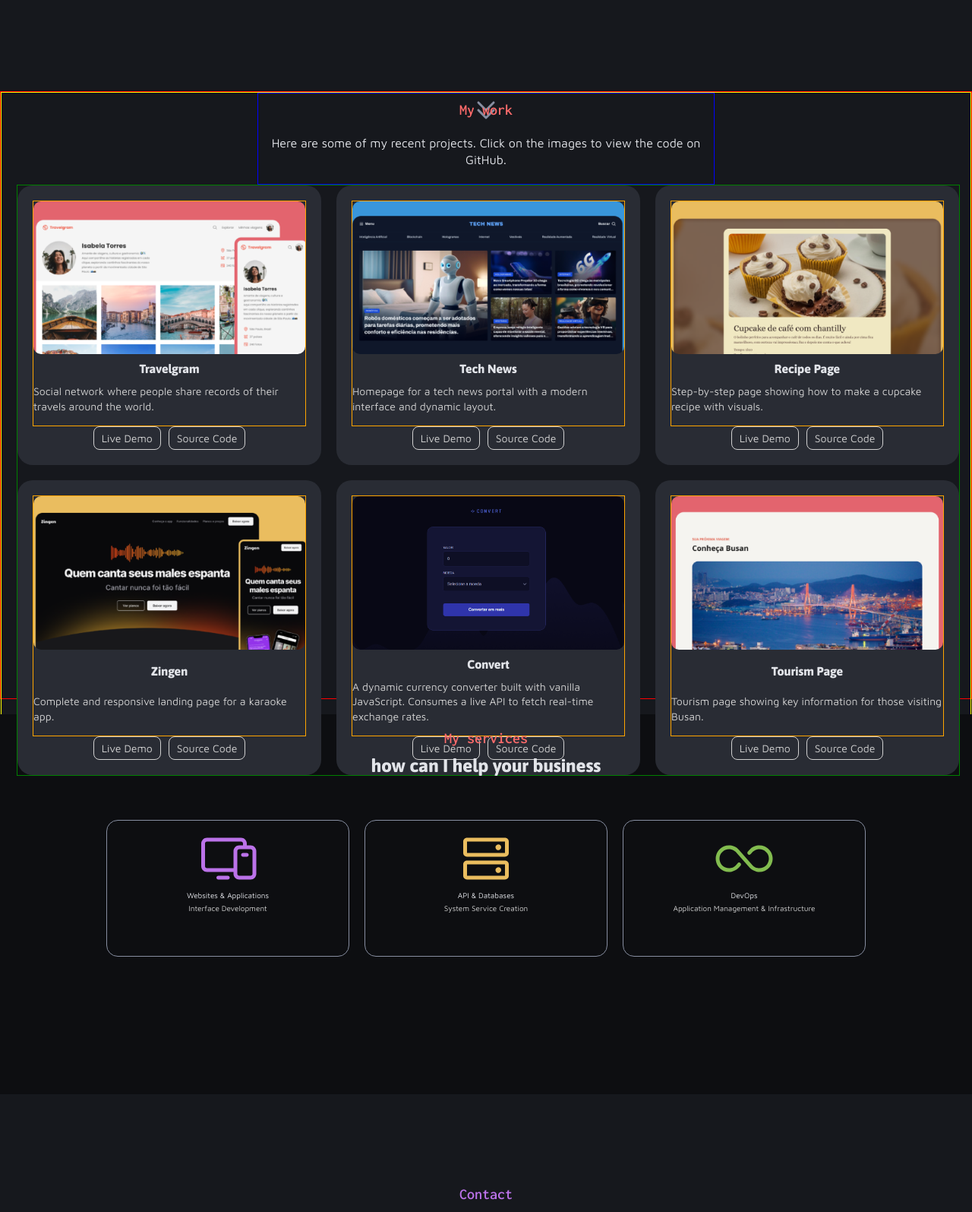
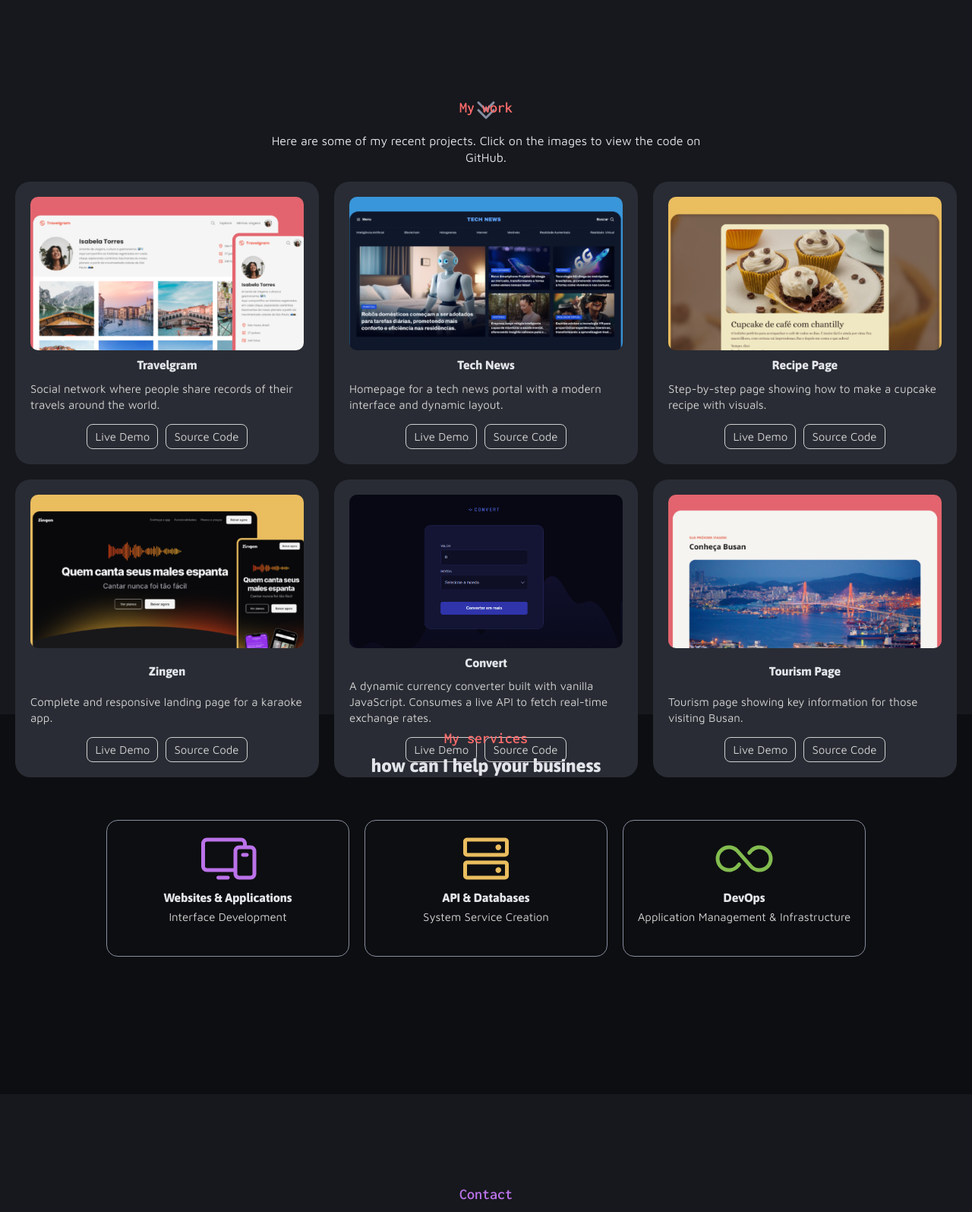
Before and after one commit to camilodf/portfolio-camilo-franzini, a plain HTML site: page index.html in a window 1280 px wide. Shown: the part 680-2275 px from the top of the page at 76% size. Drawn offline with Linux system fonts and the light colour scheme.

Commit message:
Algumas melhorias, quase na versão final

```diff
--- a/styles/footer.css
+++ b/styles/footer.css
@@ -15,11 +15,11 @@ footer{
 
 .text-services span{
     color: var(--text-span-title) ;
-    font: var(--subtitle-mobile);
+    font: var(--subtitle);
 }
 
 .text-services h3{
-    font: var(--title-md-mobile);
+    font: var(--title-md);
     color: var(--text-color-primary);
     margin-bottom: 2rem;
 }
@@ -49,13 +49,13 @@ footer{
 }
 
 .services-cards h3{
-    font: var(--title-sm-mobile);
+    font: var(--title-sm);
     color: var(--text-color-primary);
     margin-bottom: 0.5rem;
 }
 
 .services-cards p{
-    font: var(--text-sm-mobile);
+    font: var(--text-sm);
     color: var(--text-color-secondary);
 }
 
@@ -76,13 +76,13 @@ footer{
 }
 
 .text-contacts p{
-    font: var(--text-sm-mobile);
+    font: var(--text-sm);
     margin-bottom: 1rem;
 }
 
 .text-contacts span{
     color: var(--text-span-contact);
-    font: var(--subtitle-mobile);
+    font: var(--subtitle);
 
 }
 
@@ -134,12 +134,8 @@ footer{
         height: 50rem;
 
     }
-    .text-services span{
-        font: var(--subtitle);
-    }
 
     .text-services h3{
-        font: var(--title-md);
         margin-bottom: 5.6rem;
     }
 
@@ -165,13 +161,11 @@ footer{
     }
 
     .text-contacts p{
-        font: var(--text-sm);
         margin-bottom: 1rem;
 
     }
 
     .text-contacts span{
-        font: var(--subtitle);
         margin-top: 8rem;
 
     }
--- a/styles/global.css
+++ b/styles/global.css
@@ -69,7 +69,7 @@ html{
 
         /*Maven Pro*/
         --text-md: 400 1.6rem/140% 'maven pro', sans-serif;
-        --text-sm: 400 1.4rem/140% 'maven pro', sans-serif;
+        --text-sm: 400 1.5rem/140% 'maven pro', sans-serif;
 
     }
 
--- a/styles/main.css
+++ b/styles/main.css
@@ -3,8 +3,6 @@ main{
     width: auto;
 
     margin-bottom: 2rem;
-
-    border: 1px solid red;
 }
 section{
     display: flex;
@@ -13,23 +11,21 @@ section{
 }
 #projects{
     padding: 0 2rem;
-    border: 1px solid yellow;
 }
 
 .text-projects{
     text-align: center;
-    border: 1px solid blue;
 }
 
 .text-projects p{
-    font: var(--text-md-mobile);
+    font: var(--text-md);
     color: var( --text-color-primary);
 }
 
 
 .text-projects span{
     color: var(--text-span-title);
-    font: var(--subtitle-mobile);
+    font: var(--subtitle);
 }
 
 .text-projects p{
@@ -40,7 +36,7 @@ section{
 .cards-grid{
     display: flex;
     flex-direction: column;
-    border: 1px solid green;
+
     gap: 2rem;
 }
 .cards-grid .cards{
@@ -138,25 +134,14 @@ section{
         justify-content: space-between;
         align-items: center;
 
-        border: 1px solid orange;
     }
 
     .cards-grid .cards img{
-        /* 1. Faz a imagem preencher 100% da largura do card */
-  width: 100%;
-
-  /* 2. Remove a altura fixa para evitar distorção */
-  height: auto;
-
-  /* 3. A MÁGICA: Força a imagem a ter uma proporção 16:9 */
-  aspect-ratio: 16 / 9;
-
-  /* 4. Garante que a imagem CUBRA esse espaço, cortando
-        o excesso sem achatar ou esticar. */
-  object-fit: cover;
-
-  /* 5. Mantenha seu border-radius para os cantos arredondados */
-  border-radius: 1rem;
+        width: 100%;
+        height: auto;
+        aspect-ratio: 16 / 9;
+        object-fit: cover;
+        border-radius: 1rem;
     }
 
     .cards h3{
```
